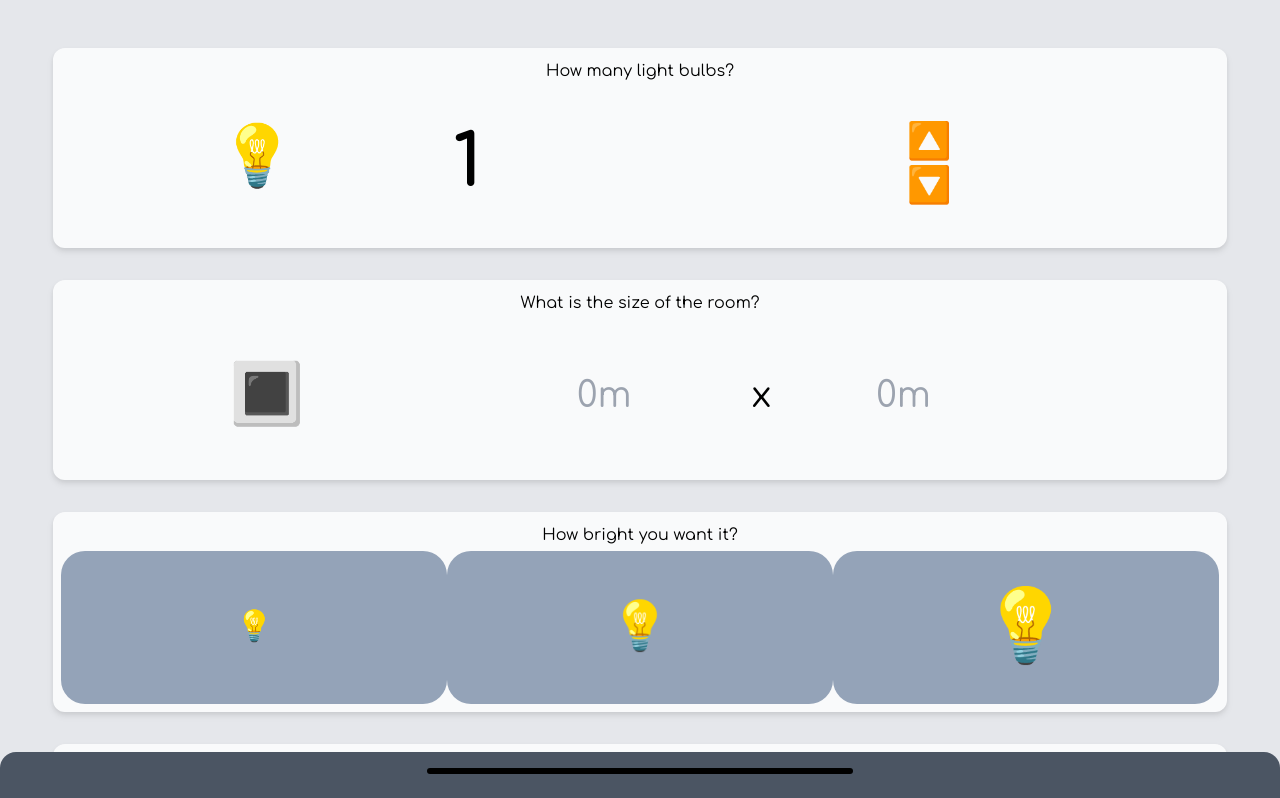
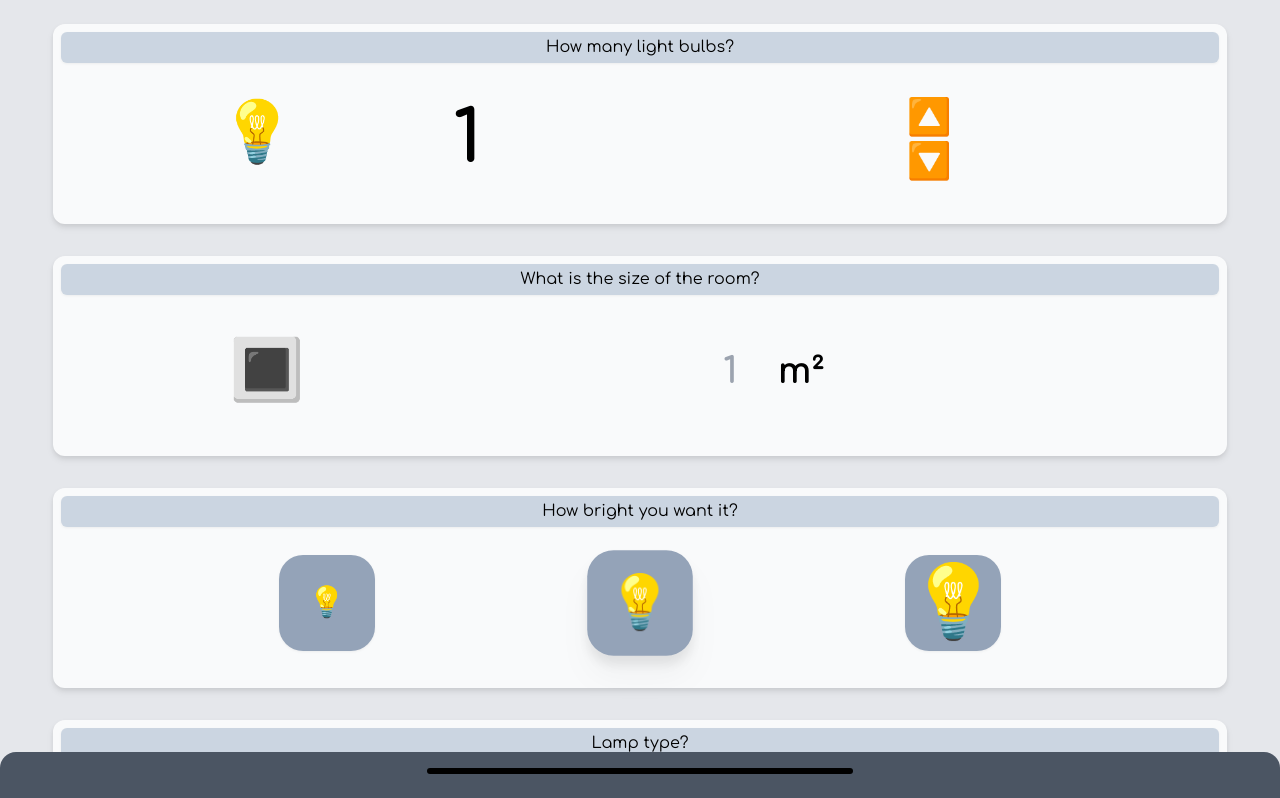
Before and after one commit to DevmianS/LightApp, a React (Vite) app: page / in a window 1280 px wide. Shown: the top 798 px of the page. Built offline with nearby package versions, Linux system fonts and the light colour scheme.

Commit message:
REACT - Refactored button to be more multipurpose

```diff
--- a/src/components/LumenCalc/BrightnessSelector/BrightnessButton.tsx
+++ /dev/null
@@ -1,22 +0,0 @@
-import { FC } from 'react';
-
-interface Props {
-  size: 'small' | 'medium' | 'large';
-}
-const BrightnessButton: FC<Props> = ({ size }) => {
-  const getSize = () => {
-    if (size === 'small') return 'text-3xl';
-    if (size === 'medium') return 'text-5xl';
-    if (size === 'large') return 'text-7xl';
-  };
-
-  return (
-    <button
-      className={`${getSize()} h-full w-2/6 flex-shrink-0 rounded-3xl bg-slate-400 p-5 text-center`}
-    >
-      💡
-    </button>
-  );
-};
-
-export default BrightnessButton;
--- a/src/components/LumenCalc/BrightnessSelector/BrightnessSelector.tsx
+++ b/src/components/LumenCalc/BrightnessSelector/BrightnessSelector.tsx
@@ -1,22 +1,64 @@
+import { FC, useState } from 'react';
 import Panel from '../../UI/Panel';
-import BrightnessButton from './BrightnessButton';
+import { brightnessLevel } from '../../../types/types';
+import ButtonPrimary from '../../UI/ButtonPrimary';
 
-const BrightnessSelector = () => {
+interface Props {
+  stateData: {
+    brightnessLevel: brightnessLevel;
+    setBrightnessLevel: React.Dispatch<React.SetStateAction<brightnessLevel>>;
+  };
+}
+const BrightnessSelector: FC<Props> = ({
+  stateData: { setBrightnessLevel },
+}) => {
+  const [selected, setSelected] = useState<brightnessLevel>('medium');
+  const brightnessLevelHandler = (brightness: brightnessLevel) => {
+    if (brightness === 'low') {
+      setBrightnessLevel('low');
+      setSelected('low');
+    }
+    if (brightness === 'medium') {
+      setBrightnessLevel('medium');
+      setSelected('medium');
+    }
+    if (brightness === 'high') {
+      setBrightnessLevel('high');
+      setSelected('high');
+    }
+  };
+
+  // const getSize = () => {
+  //   if (brightness === 'low') return 'text-3xl';
+  //   if (brightness === 'medium') return 'text-5xl';
+  //   if (brightness === 'high') return 'text-7xl';
+  // };
   return (
     <Panel title='How bright you want it?'>
-      {/* <div className='flex h-full w-full items-center justify-evenly gap-2 px-2 '> */}
-      <BrightnessButton size={'small'}></BrightnessButton>
-      <BrightnessButton size={'medium'}></BrightnessButton>
-      <BrightnessButton size={'large'}></BrightnessButton>
-      {/* </div> */}
-      {/* <input
-        className='w-5/6 pb-10'
-        type='range'
-        min='1'
-        defaultValue='1'
-        max='3'
-        step='1'
-      ></input> */}
+      <ButtonPrimary
+        className='text-3xl'
+        onClick={brightnessLevelHandler}
+        id='low'
+        selected={selected === 'low'}
+      >
+        💡
+      </ButtonPrimary>
+      <ButtonPrimary
+        className='text-5xl'
+        onClick={brightnessLevelHandler}
+        id='medium'
+        selected={selected === 'medium'}
+      >
+        💡
+      </ButtonPrimary>
+      <ButtonPrimary
+        className='text-7xl'
+        onClick={brightnessLevelHandler}
+        id='high'
+        selected={selected === 'high'}
+      >
+        💡
+      </ButtonPrimary>
     </Panel>
   );
 };
--- a/src/components/LumenCalc/BulbCounter/BulbCounter.tsx
+++ b/src/components/LumenCalc/BulbCounter/BulbCounter.tsx
@@ -1,5 +1,5 @@
 import { FC } from 'react';
-import { bulbsCountTypes } from '../../../types/types';
+// import { bulbsCountTypes } from '../../../types/types';
 import Panel from '../../UI/Panel';
 
 interface Props {
@@ -10,7 +10,7 @@ interface Props {
 }
 const BulbCounter: FC<Props> = ({ stateData: { bulbCount, setBulbCount } }) => {
   const bulbCountHandler = (addOrSubt: boolean) => {
-    const maxVal = 10;
+    const maxVal = 15;
     const minVal = 1;
     if (addOrSubt && bulbCount < maxVal) {
       setBulbCount(prevState => prevState + 1);
--- a/src/components/LumenCalc/LightTemp/LightTemp.tsx
+++ b/src/components/LumenCalc/LightTemp/LightTemp.tsx
@@ -4,11 +4,11 @@ const LightTemp = () => {
   return (
     <Panel title='Select Light Temperature(Color)'>
       <div className='flex h-1/2 w-full items-center justify-evenly rounded-md bg-gradient-to-r from-amber-500 via-white to-blue-300'>
-        <span>1800K</span>
-        <span>2800K</span>
-        <span>4000K</span>
-        <span>6000K</span>
-        <span>6500K</span>
+        <button>1800K</button>
+        <button>2800K</button>
+        <button>4000K</button>
+        <button>6000K</button>
+        <button>6500K</button>
       </div>
     </Panel>
   );
--- a/src/components/LumenCalc/LumenCalc.tsx
+++ b/src/components/LumenCalc/LumenCalc.tsx
@@ -3,21 +3,28 @@ import ResultWindow from '../ResultWindow/ResultWindow';
 import BulbBase from './BulbBase/BulbBase';
 import BulbCounter from './BulbCounter/BulbCounter';
 import SurfaceInput from './SurfaceInput/SurfaceInput';
-import cl from './LumenCalc.module.scss';
 import BrightnessSelector from './BrightnessSelector/BrightnessSelector';
 import LampType from './LampType/LampType';
 import LightTemp from './LightTemp/LightTemp';
 
-import { bulbsCountTypes } from '../../types/types';
+import { brightnessLevel } from '../../types/types';
 const LumenCalc = () => {
   const [bulbCount, setBulbCount] = useState(1);
+  const [sqMeters, setSqMeters] = useState(1);
+  const [brightnessLevel, setBrightnessLevel] =
+    useState<brightnessLevel>('medium');
+  useEffect(() => {
+    console.log(brightnessLevel);
+  }, [brightnessLevel]);
 
   return (
     <Fragment>
-      <div className='rounded-3xlp-5 flex h-full w-full flex-col items-center gap-4 bg-gray-200 py-12 '>
+      <div className='rounded-3xlp-5 flex h-full w-full flex-col items-center gap-4 bg-gray-200 pb-12 pt-6 '>
         <BulbCounter stateData={{ bulbCount, setBulbCount }} />
-        <SurfaceInput></SurfaceInput>
-        <BrightnessSelector></BrightnessSelector>
+        <SurfaceInput stateData={{ sqMeters, setSqMeters }}></SurfaceInput>
+        <BrightnessSelector
+          stateData={{ brightnessLevel, setBrightnessLevel }}
+        ></BrightnessSelector>
         <LampType></LampType>
         <BulbBase />
         <LightTemp></LightTemp>
--- a/src/components/LumenCalc/SurfaceInput/MeterInput.tsx
+++ b/src/components/LumenCalc/SurfaceInput/MeterInput.tsx
@@ -1,18 +1,43 @@
-import { FC } from 'react';
+import { FC, Fragment, useRef } from 'react';
 
 interface Props {
   id: string;
+  setSqMeters: React.Dispatch<React.SetStateAction<number>>;
 }
-const MeterInput: FC<Props> = ({ id }) => {
+const MeterInput: FC<Props> = ({ id, setSqMeters }) => {
+  const meterInputRef = useRef<HTMLInputElement>(null);
   return (
-    <input
-      id={id}
-      type='number'
-      min='1'
-      max='10'
-      placeholder='0m'
-      className='h-20 w-20 bg-transparent text-center text-4xl'
-    ></input>
+    <Fragment>
+      <input
+        ref={meterInputRef}
+        onChange={() => {
+          if (meterInputRef.current) {
+            let val = +meterInputRef.current.value;
+            if (val > 40) {
+              meterInputRef.current.value = '40';
+              val = +meterInputRef.current.value;
+              setSqMeters(prev => (prev = val));
+            } else if (val < 1) {
+              meterInputRef.current.value = '';
+              val = +meterInputRef.current.value;
+              setSqMeters(prev => (prev = val));
+            } else {
+              setSqMeters(prev => (prev = val));
+            }
+          }
+        }}
+        onKeyDown={evt =>
+          ['e', 'E', '+', '-'].includes(evt.key) && evt.preventDefault()
+        }
+        id={id}
+        type='number'
+        min='1'
+        max='40'
+        placeholder='1'
+        className='h-20 w-20 rounded-md bg-transparent bg-slate-300 text-center text-4xl font-bold'
+      ></input>
+      <span className='text-4xl font-bold'>m²</span>
+    </Fragment>
   );
 };
 
--- a/src/components/LumenCalc/SurfaceInput/SurfaceInput.tsx
+++ b/src/components/LumenCalc/SurfaceInput/SurfaceInput.tsx
@@ -1,14 +1,21 @@
+import { FC, useEffect, useState } from 'react';
 import Panel from '../../UI/Panel';
 import MeterInput from './MeterInput';
 
-const SurfaceInput = () => {
+interface Props {
+  stateData: {
+    sqMeters: number;
+    setSqMeters: React.Dispatch<React.SetStateAction<number>>;
+  };
+}
+const SurfaceInput: FC<Props> = ({ stateData: { sqMeters, setSqMeters } }) => {
   return (
     <Panel title='What is the size of the room?'>
       <span className='text-6xl'>🔳</span>
-      <div className='flex w-1/2 items-center justify-evenly'>
-        <MeterInput id='meter1' />
-        <span className='text-4xl'>x</span>
-        <MeterInput id='meter2' />
+      <div className='flex w-1/2 items-center justify-center'>
+        <MeterInput setSqMeters={setSqMeters} id='meter1' />
+        {/* <span className='text-4xl'>x</span>
+        <MeterInput setMeter={setMeter2} id='meter2' /> */}
       </div>
     </Panel>
   );
--- /dev/null
+++ b/src/components/UI/ButtonPrimary.tsx
@@ -0,0 +1,33 @@
+import { FC } from 'react';
+// import { brightnessLevel } from '../../../types/types';
+
+interface Props {
+  onClick: any;
+  selected?: boolean;
+  className?: string;
+  id?: string;
+  children: string;
+}
+const ButtonPrimary: FC<Props> = ({
+  onClick,
+  selected,
+  id,
+  children,
+  className,
+}) => {
+  return (
+    <button
+      id={id}
+      onClick={() => {
+        onClick(id);
+      }}
+      className={`h-24 w-24 flex-shrink-0 rounded-3xl bg-slate-400 text-center drop-shadow-sm transition-all ${
+        selected && 'z-10 scale-110 bg-amber-500 drop-shadow-xl'
+      } ${className}`}
+    >
+      {children}
+    </button>
+  );
+};
+
+export default ButtonPrimary;
--- a/src/components/UI/Panel.tsx
+++ b/src/components/UI/Panel.tsx
@@ -10,7 +10,7 @@ const Panel: FC<Props> = props => {
     <div
       className={`relative mb-4 grid min-h-[200px] w-11/12 grid-cols-1 grid-rows-[1fr_5fr] rounded-xl bg-gray-50 p-2 drop-shadow-md  ${props.className}`}
     >
-      <span className='flex items-center justify-center text-center'>
+      <span className='flex items-center justify-center rounded-md bg-slate-300 text-center drop-shadow-sm'>
         <p>{props.title}</p>
       </span>
       <div className='flex h-full w-full items-center justify-evenly'>
--- a/src/types/types.ts
+++ b/src/types/types.ts
@@ -1,21 +1 @@
-export type bulbsCountTypes =
-  | 1
-  | 2
-  | 3
-  | 4
-  | 5
-  | 6
-  | 7
-  | 8
-  | 9
-  | 10
-  | 11
-  | 12
-  | 13
-  | 14
-  | 15
-  | 16
-  | 17
-  | 18
-  | 19
-  | 20;
+export type brightnessLevel = 'low' | 'medium' | 'high';
```
